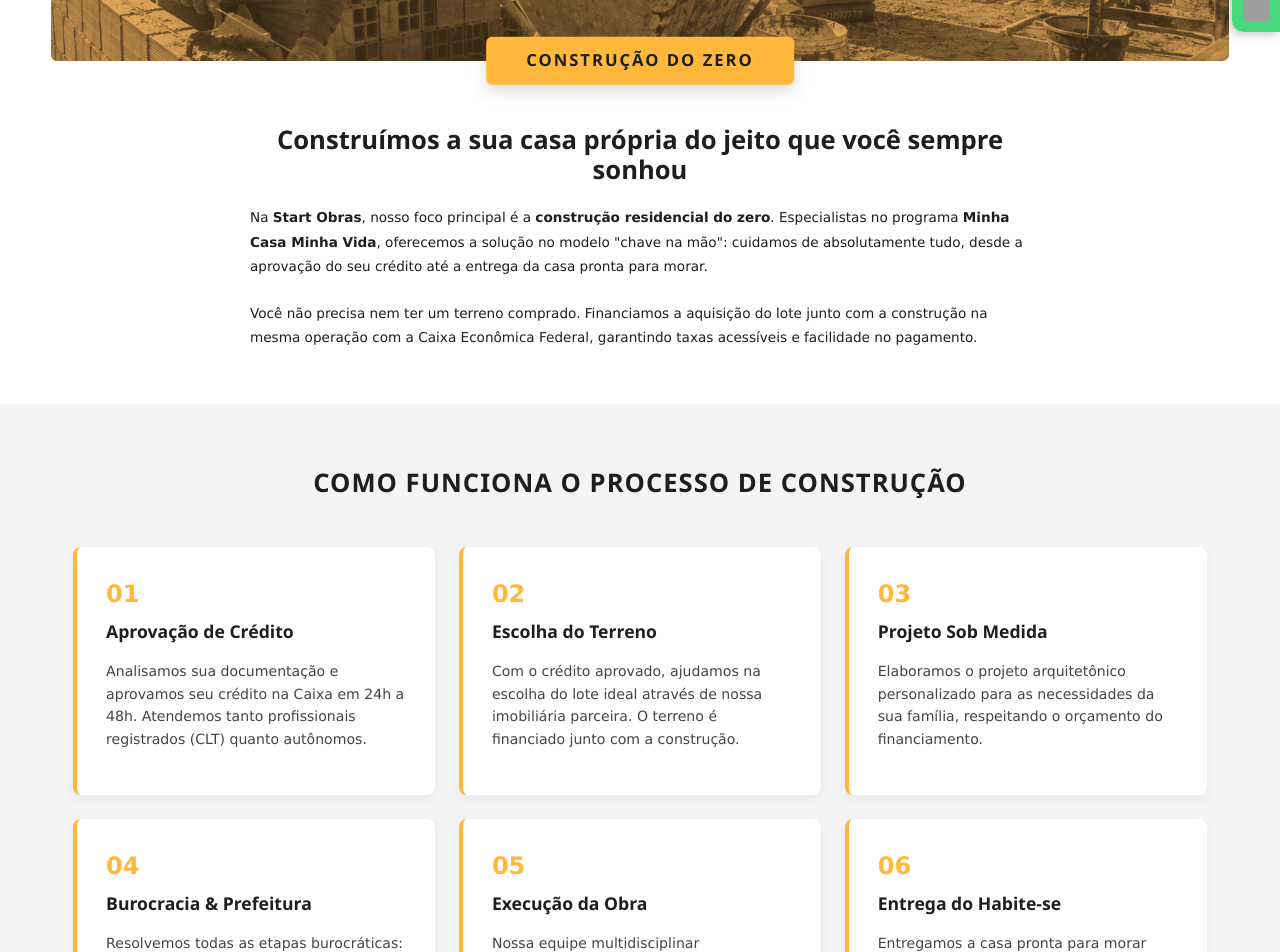
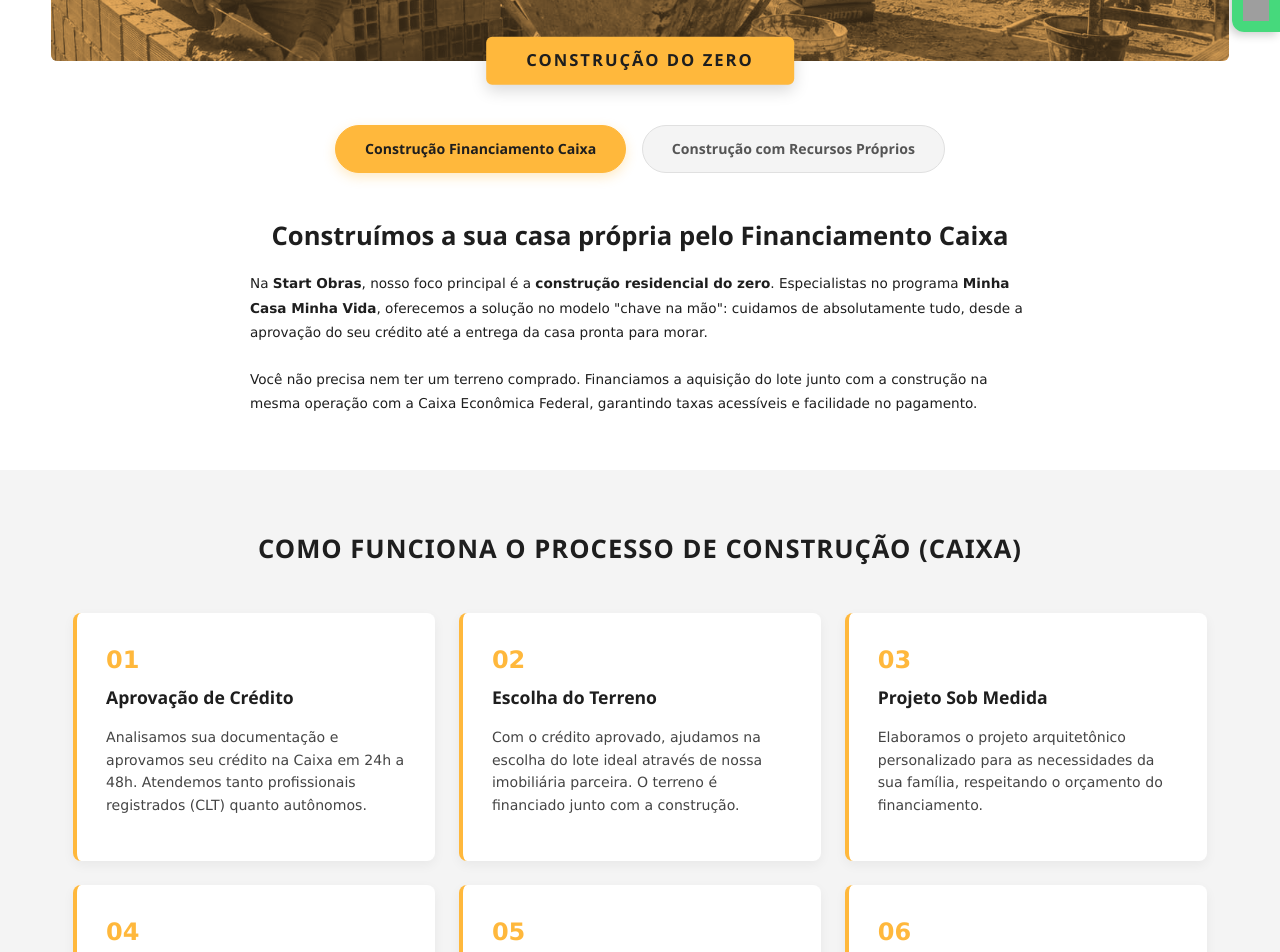
Before and after one commit to startobrasconstrutora/startobrasconstrutora, a React (Vite) app: page /servicos/construcao in a window 1280 px wide. Shown: the part 440-1392 px from the top of the page. Built offline with nearby package versions, Linux system fonts and the light colour scheme; no server answers; grey boxes are pictures that could not be loaded.

Commit message:
adsadasdas

```diff
--- a/src/App.jsx
+++ b/src/App.jsx
@@ -15,7 +15,6 @@
 import Materia from './pages/Materia.jsx'
 import ObrasConcluidas from './pages/ObrasConcluidas.jsx'
 
-// Páginas de Serviços
 import Construcao from './pages/Construcao.jsx'
 import Reformas from './pages/Reformas.jsx'
 import Regularizacao from './pages/Regularizacao.jsx'
@@ -36,18 +35,13 @@
           <Route path="/obra/:codigo" element={<ConsultaObra />} />
           <Route path="/materia/:id" element={<Materia />} />
           <Route path="/obras-concluidas" element={<ObrasConcluidas />} />
+<Route path="/obras-andamento" element={<ObrasConcluidas />} />
 
-          {/* Rotas de Serviços */}
           <Route path="/servicos/construcao" element={<Construcao />} />
           <Route path="/servicos/reformas" element={<Reformas />} />
           <Route path="/servicos/regularizacao" element={<Regularizacao />} />
 
-          {/* Rotas de Obras e Imóveis */}
-          {/* <Route path="/obras/concluidas" element={<Subpagina />} /> */}
-          {/* <Route path="/imoveis/terrenos" element={<Subpagina />} /> */}
-          {/* <Route path="/imoveis/casas" element={<Subpagina />} /> */}
 
-          {/* Rotas Administrativas */}
           <Route path="/Add" element={<Add />} />
           <Route path="/Admobras" element={<Admobras />} />
           <Route path="/subpagina" element={<Subpagina />} />
--- a/src/pages/Construcao.jsx
+++ b/src/pages/Construcao.jsx
@@ -1,7 +1,8 @@
+import { useState } from 'react'
 import * as S from './Construcao.styles.jsx'
 import heroImg from "../assets/img/construcao.jpg"
 
-const ETAPAS = [
+const ETAPAS_CAIXA = [
   {
     passo: "01",
     titulo: "Aprovação de Crédito",
@@ -19,7 +20,7 @@
   },
   {
     passo: "04",
-    titulo: "Burocracia & Prefeitura",
+    titulo: "Burocracia Documental",
     texto: "Resolvemos todas as etapas burocráticas: aprovação do projeto na prefeitura, alvarás de construção e trâmites de cartório."
   },
   {
@@ -31,6 +32,39 @@
     passo: "06",
     titulo: "Entrega do Habite-se",
     texto: "Entregamos a casa pronta para morar com a documentação 100% regularizada e o Habite-se finalizado."
+  }
+]
+
+const ETAPAS_PROPRIOS = [
+  {
+    passo: "01",
+    titulo: "Alinhamento & Orçamento",
+    texto: "Entendemos suas necessidades e definimos o escopo do projeto de acordo com o seu planejamento financeiro."
+  },
+  {
+    passo: "02",
+    titulo: "Escolha do Terreno & Projeto",
+    texto: "Auxiliamos na escolha do lote ideal (caso ainda não possua) e criamos um projeto arquitetônico 100% personalizado."
+  },
+  {
+    passo: "03",
+    titulo: "Burocracia Documental",
+    texto: "Cuidamos de toda a documentação, incluindo aprovações na prefeitura, alvarás de construção e procedimentos de cartório."
+  },
+  {
+    passo: "04",
+    titulo: "Cronograma de Pagamento",
+    texto: "Estruturamos um plano de pagamentos personalizado por etapas da obra, aceitando dinheiro e/ou permutas."
+  },
+  {
+    passo: "05",
+    titulo: "Execução da Obra",
+    texto: "Executamos a construção com acompanhamento técnico contínuo, mantendo alto padrão e respeito aos prazos combinados."
+  },
+  {
+    passo: "06",
+    titulo: "Chave na Mão",
+    texto: "Finalizamos o imóvel com habite-se e regularização completa, pronto para você morar ou investir."
   }
 ]
 
@@ -54,6 +88,8 @@
 ]
 
 function Construcao() {
+  const [opcaoSelecionada, setOpcaoSelecionada] = useState('caixa')
+
   return (
     <S.Page>
       <S.HeroWrapper>
@@ -63,22 +99,55 @@
         <S.HeroBadge>CONSTRUÇÃO DO ZERO</S.HeroBadge>
       </S.HeroWrapper>
 
+      <S.TabNavWrapper>
+        <S.TabButton
+          $active={opcaoSelecionada === 'caixa'}
+          onClick={() => setOpcaoSelecionada('caixa')}
+        >
+          Construção Financiamento Caixa
+        </S.TabButton>
+        <S.TabButton
+          $active={opcaoSelecionada === 'proprios'}
+          onClick={() => setOpcaoSelecionada('proprios')}
+        >
+          Construção com Recursos Próprios
+        </S.TabButton>
+      </S.TabNavWrapper>
+
       <S.IntroSection>
         <S.IntroContent>
-          <h2>Construímos a sua casa própria do jeito que você sempre sonhou</h2>
+          {opcaoSelecionada === 'caixa' ? (
+            <>
+              <h2>Construímos a sua casa própria pelo Financiamento Caixa</h2>
               <p>
                 Na <strong>Start Obras</strong>, nosso foco principal é a <strong>construção residencial do zero</strong>. Especialistas no programa <strong>Minha Casa Minha Vida</strong>, oferecemos a solução no modelo "chave na mão": cuidamos de absolutamente tudo, desde a aprovação do seu crédito até a entrega da casa pronta para morar.
               </p>
               <p>
                 Você não precisa nem ter um terreno comprado. Financiamos a aquisição do lote junto com a construção na mesma operação com a Caixa Econômica Federal, garantindo taxas acessíveis e facilidade no pagamento.
               </p>
+            </>
+          ) : (
+            <>
+              <h2>Construção sob medida com Recursos Próprios</h2>
+              <p>
+                Se você opta por não utilizar recursos de financiamento bancário, a <strong>Start Obras</strong> oferece condições flexíveis e totalmente personalizadas para tirar a sua obra do papel.
+              </p>
+              <p>
+                Nesta modalidade, você paga conforme o avanço das etapas negociadas na contratação. Além do pagamento em dinheiro, oferecemos facilidades exclusivas: aceitamos <strong>permutas</strong> em negociação, incluindo <strong>outros imóveis, veículos, equipamentos</strong> e diversos bens como parte do pagamento. Cuidamos do seu projeto com a mesma qualidade e agilidade, garantindo total transparência e entrega no prazo.
+              </p>
+            </>
+          )}
         </S.IntroContent>
       </S.IntroSection>
 
       <S.EtapasSection>
-        <S.SectionTitle>Como funciona o processo de construção</S.SectionTitle>
+        <S.SectionTitle>
+          {opcaoSelecionada === 'caixa'
+            ? "Como funciona o processo de construção (Caixa)"
+            : "Como funciona o processo de construção (Recursos Próprios)"}
+        </S.SectionTitle>
         <S.GridEtapas>
-          {ETAPAS.map((item) => (
+          {(opcaoSelecionada === 'caixa' ? ETAPAS_CAIXA : ETAPAS_PROPRIOS).map((item) => (
             <S.EtapaCard key={item.passo}>
               <span className="numero">{item.passo}</span>
               <h3>{item.titulo}</h3>
@@ -101,7 +170,7 @@
 
         <S.CtaWrapper>
           <S.CtaButton href="https://wa.me/5500000000000" target="_blank" rel="noopener noreferrer">
-            Solicitar Simulação Gratuita
+            {opcaoSelecionada === 'caixa' ? "Solicitar Simulação Gratuita" : "Fazer um Orçamento Personalizado"}
           </S.CtaButton>
         </S.CtaWrapper>
       </S.DiferenciaisSection>
--- a/src/pages/Construcao.styles.jsx
+++ b/src/pages/Construcao.styles.jsx
@@ -51,11 +51,37 @@
   white-space: nowrap;
 `;
 
+export const TabNavWrapper = styled.div`
+  display: flex;
+  justify-content: center;
+  gap: 1rem;
+  margin-top: clamp(3rem, 5vw, 4rem);
+  padding: 0 1.5rem;
+  flex-wrap: wrap;
+`;
+
+export const TabButton = styled.button`
+  background: ${(props) => (props.$active ? "#ffb83c" : "#f4f4f4")};
+  color: ${(props) => (props.$active ? "#1e1e1e" : "#555555")};
+  border: 1px solid ${(props) => (props.$active ? "#ffb83c" : "#e0e0e0")};
+  padding: 0.8rem 1.8rem;
+  border-radius: 30px;
+  font-weight: 700;
+  font-size: clamp(0.85rem, 1.1vw, 1rem);
+  cursor: pointer;
+  transition: all 0.3s ease;
+  box-shadow: ${(props) => (props.$active ? "0 4px 12px rgba(255, 184, 60, 0.3)" : "none")};
+
+  &:hover {
+    background: ${(props) => (props.$active ? "#ffa200" : "#e8e8e8")};
+  }
+`;
+
 export const IntroSection = styled.section`
   width: 100%;
   display: flex;
   justify-content: center;
-  padding: clamp(3.5rem, 6vw, 4rem) 1.5rem clamp(1.5rem, 3vw, 2rem);
+  padding: clamp(2rem, 4vw, 3rem) 1.5rem clamp(1.5rem, 3vw, 2rem);
 `;
 
 export const IntroContent = styled.div`
--- a/src/pages/Reformas.jsx
+++ b/src/pages/Reformas.jsx
@@ -24,9 +24,9 @@
     )
   },
   {
-    id: "gesso",
-    label: "Gesso & Drywall",
-    descricao: "Especialistas em sancas, rebaixamentos, divisórias e placas de gesso.",
+    id: "interiores",
+    label: "Interiores",
+    descricao: "Soluções para valorização e renovação visual dos ambientes, incluindo gesso, drywall, iluminação e móveis planejados.",
     svg: (
       <svg viewBox="0 0 24 24" width="32" height="32" fill="none" stroke="currentColor" strokeWidth="2" strokeLinecap="round" strokeLinejoin="round">
         <rect x="3" y="3" width="18" height="18" rx="2" />
@@ -96,6 +96,14 @@
     texto:
       "Equipe fixa e especializada para cada etapa do projeto, mantendo o canteiro limpo, organizado e focado no padrão de acabamento refinado.",
     align: "right",
+  },
+  {
+    id: "garantia",
+    label: "Garantia & Responsabilidade Técnica",
+    img: "https://placehold.co/300x300/FFA52F/1e1e1e?text=Garantia",
+    texto:
+      "Assumimos total responsabilidade técnica sobre a execução, assegurando conformidade com as normas, prazos e garantia de entrega com alto padrão de qualidade.",
+    align: "left",
   },
 ]
 
--- a/src/pages/Reformas.styles.jsx
+++ b/src/pages/Reformas.styles.jsx
@@ -1,5 +1,4 @@
 import styled from "styled-components";
-
 
 export const Page = styled.main`
   padding-top: 50px;
@@ -52,8 +51,6 @@
   white-space: nowrap;
 `;
 
-
-
 export const IntroSection = styled.section`
   width: 100%;
   display: flex;
@@ -78,6 +75,7 @@
     font-size: clamp(0.85rem, 1vw, 0.95rem);
     line-height: 1.8;
     margin-bottom: 1.4rem;
+    text-align: justify;
   }
 `;
 
@@ -108,8 +106,6 @@
     font-size: 0.6rem;
   }
 `;
-
-
 
 export const ServicosSection = styled.section`
   width: min(1200px, 92%);
@@ -149,8 +145,6 @@
     line-height: 1.5;
   }
 `;
-
-
 
 export const ValoresSection = styled.section`
   width: 100%;
@@ -231,8 +225,6 @@
   }
 `;
 
-
-
 export const EspecialidadesSection = styled.section`
   width: 100%;
   background: #fafafa;
@@ -269,8 +261,16 @@
 
 export const EspecialidadesGrid = styled.div`
   display: grid;
-  grid-template-columns: repeat(auto-fit, minmax(240px, 1fr));
+  grid-template-columns: repeat(3, 1fr);
   gap: 1.5rem;
+
+  @media (max-width: 900px) {
+    grid-template-columns: repeat(2, 1fr);
+  }
+
+  @media (max-width: 600px) {
+    grid-template-columns: 1fr;
+  }
 `;
 
 export const EspecialidadeCard = styled.div`
--- a/src/pages/footer.jsx
+++ b/src/pages/footer.jsx
@@ -81,7 +81,7 @@
                 <Link to="/trabalheconosco" title="Faça parte do nosso time">Trabalhe Conosco</Link>
               </li>
               <li>
-                <Link to="/consultaobra" title="Área de acompanhamento">Consulte sua Obra</Link>
+                <Link to="/consultaobra" title="Área de acompanhamento">Área do Cliente</Link>
               </li>
             </S.FooterMenu>
           </S.Mapasite>
```
Also changed, not shown: src/pages/menu.jsx (+10 -6 lines). Lines whose indentation alone changed are shown as unchanged.
